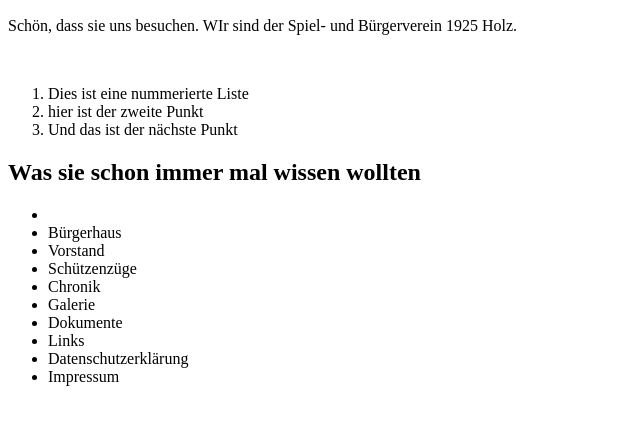
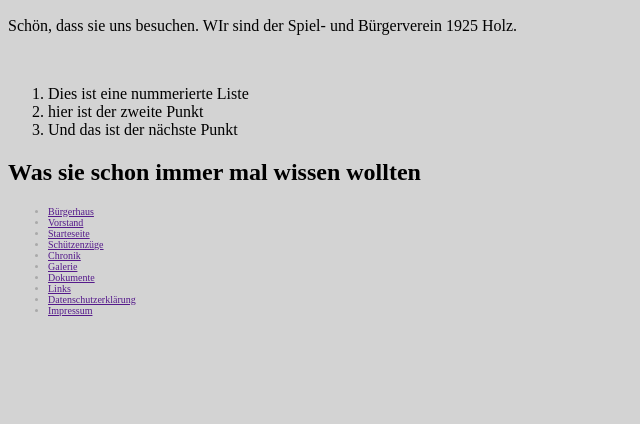
Before and after one commit to DoppelD3005/spielundbuergervereinholz, a plain HTML site: page index.html in a window 1280 px wide. Shown: the part 222-646 px from the top of the page, without its empty margins (0-640 px from the left). Drawn offline with Linux system fonts and the light colour scheme.

Commit message:
created stylesheet

```diff
--- /dev/null
+++ b/css/style.css
@@ -0,0 +1,11 @@
+body{
+    background-color: lightgray;
+}
+h1 {
+    color: black;
+
+}
+.navigationlinks{
+    color: darkgray;
+    font-size: 10px;
+}
--- a/index.html
+++ b/index.html
@@ -4,6 +4,7 @@
 <head>
     <meta charset="UTF-8">
     <meta name="viewport" content="width=device-width, initial-scale=1.0">
+    <link rel="stylesheet" type="text/css" href="css/style.css">
     <title>Spiel- und Buergerverein 1925 Holz e.V.</title>
 </head>
 
@@ -30,16 +31,16 @@
         <h2>Was sie schon immer mal wissen wollten</h2>
 
         <ul>
-            <li><a Home</li>
-            <li>Bürgerhaus</li>
-            <li>Vorstand</li>
-            <li>Schützenzüge</li>
-            <li>Chronik</li>
-            <li>Galerie</li>
-            <li>Dokumente</li>
-            <li>Links</li>
-            <li>Datenschutzerklärung</li>
-            <li>Impressum</li>
+            <li class="navigationlinks"><a href="" target="" title="Das Bürgerhaus">Bürgerhaus</a></li>
+            <li class="navigationlinks"><a href="" target="" title="Der Vorstand stellt sich vor">Vorstand</a></li>
+            <li class="navigationlinks"><a href="" target="" title="Zurück auf die Starteseite">Starteseite</a></li>
+            <li class="navigationlinks"><a href="" target="" title="Zu den Schützenzügen">Schützenzüge</a></li>
+            <li class="navigationlinks"><a href="" target="" title="Zu den Chronik">Chronik</a></li>
+            <li class="navigationlinks"><a href="" target="" title="Zu einer Galerie">Galerie</a></li>
+            <li class="navigationlinks"><a href="" target="" title="Zu den Dokumenten">Dokumente</a></li>
+            <li class="navigationlinks"><a href="" target="" title="Weiterführende Links">Links</a></li>
+            <li class="navigationlinks"><a href="" target="" title="Die Datenschutzerklärung">Datenschutzerklärung</a></li>
+            <li class="navigationlinks"><a href="" target="" title="Das Impressum">Impressum</a></li>
 
         </ul>
 
```
